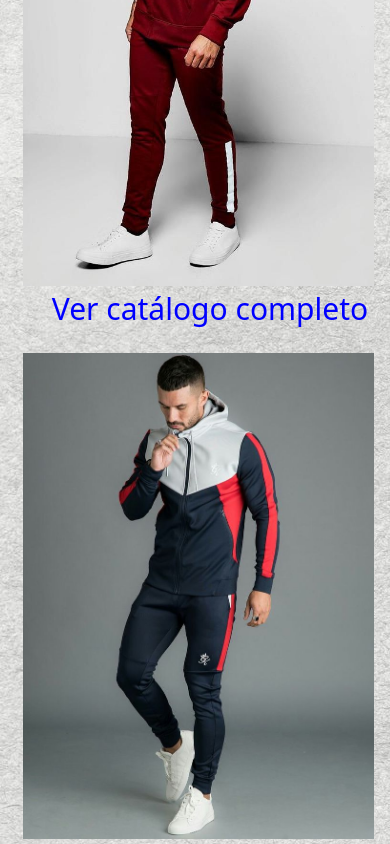
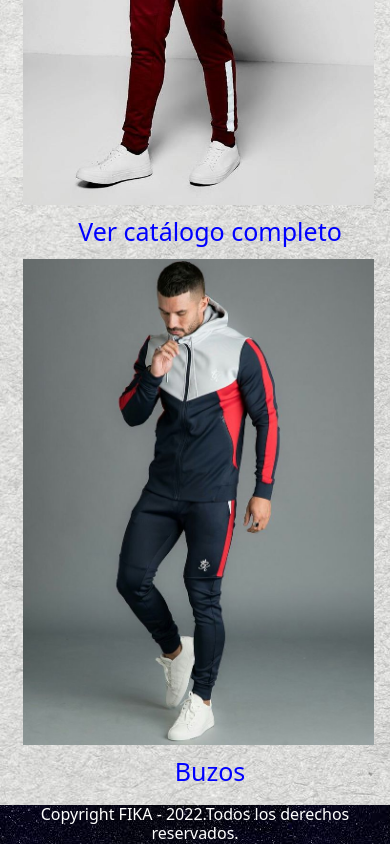
Before and after one commit to MateoGabutti/Tercera-entrega-proyecto-final, a website: page index.html in a window 390 px wide. Shown: the part 1156-2000 px from the top of the page. Drawn offline with nearby package versions, Linux system fonts and the light colour scheme.

Commit message:
Mejorando la pagina para el proyecto final

```diff
--- a/index.html
+++ b/index.html
@@ -9,7 +9,8 @@
     <meta name="keywords" content="FIKA, ropa, remeras, buzos, accesorios, comprar, calidad, hombre, mujer, moda ">
     <link href="https://cdn.jsdelivr.net/npm/bootstrap@5.1.3/dist/css/bootstrap.min.css" rel="stylesheet"
         integrity="sha384-1BmE4kWBq78iYhFldvKuhfTAU6auU8tT94WrHftjDbrCEXSU1oBoqyl2QvZ6jIW3" crossorigin="anonymous">
-    <title>Inicio</title>
+    <title>FIKA-Inicio</title>
+    <link rel="icon" type="image/jpg" href="imagenes/Fika.jpg">
     <link rel="stylesheet" href="css/prueba.css">
     <script src="https://kit.fontawesome.com/84cedf30a2.js" crossorigin="anonymous"></script>
 </head>
--- a/scss/partials/_mainBuzos.scss
+++ b/scss/partials/_mainBuzos.scss
@@ -9,6 +9,7 @@ main{
             height: 420px;
             margin: 10px;
             margin-bottom: 20px;
+
         }
         .grid-buzos-container{
             display: grid;
@@ -50,6 +51,7 @@ main{
             }
             .buzos1, .buzos2, .buzos3, .buzos4, .buzos5, .buzos6, .buzos7, .buzos8, .buzos9, .buzos10{
                 @include buzos-del-1-al-10;
+                box-shadow: 15px 15px 15px black;
             }
             .buzos-precio1{
                 grid-area: buzos-precio1;
@@ -82,7 +84,8 @@ main{
                 grid-area: buzos-precio10;
             }
             .buzos-precio1, .buzos-precio2, .buzos-precio3, .buzos-precio4, .buzos-precio5, .buzos-precio6, .buzos-precio7, .buzos-precio8, .buzos-precio9, .buzos-precio10{
-                @include buzos-precio-del-1-al-10
+                @include buzos-precio-del-1-al-10;
+                background-color: $black;
             }
         }
         @media screen and (max-width: 1400px){
--- a/scss/partials/_mainContacto.scss
+++ b/scss/partials/_mainContacto.scss
@@ -47,12 +47,12 @@ main{
                     }
                     #enviar{
                         grid-area: enviar;
-                        background-color: $black;
+                        background-color: darkgray;
                         width: 80px;
                         height: 40px;
                         border: none;
                         border-radius: 30px;
-                        color: $white;
+                        color: $black;
                     }
                     .label-nombre{grid-area: label-nombre;}
                     #nombre{grid-area: nombre;}
--- a/scss/partials/_mainIndex.scss
+++ b/scss/partials/_mainIndex.scss
@@ -19,9 +19,7 @@ main{
         .grid-index-container{
             margin: 15px;
             display: grid;
-            grid-template-columns: repeat(3, 33%);
-            grid-template-rows: repeat(2, 370px);
-            gap: 1px;
+            grid-template-columns: repeat(3, 1fr);
             grid-template-areas:
             "imagen1-index imagen2-index imagen3-index"
             "a3-index a1-index a2-index";
@@ -39,37 +37,32 @@ main{
             }
             .a1-index{
                 grid-area: a1-index;
-                margin-top: 60%;
                 @include a-index;
             }
             .a2-index{
                 grid-area: a2-index;
-                margin-top: 53%;
-                margin-bottom: 10%;
                 @include a-index;
             }
             .a3-index{
                 grid-area: a3-index;
-                margin-top: 49%;
-                margin-bottom: 10%;
                 padding: 0px;
                 @include a-index;
             }
+        }
+        @media screen and (max-width: 1400px){
+
         }
         @media screen and (max-width: 768px){
             .grid-index-container{
                 display: grid;
                 width: 100%;
-                grid-template-columns: repeat(2, 45%);
-                grid-template-rows: repeat(4,25%);
+                grid-template-columns: repeat(3, 1fr);
                 grid-template-areas:
-                "imagen1-index imagen2-index"
-                "a3-index a1-index"
-                "imagen3-index none"
-                "a2-index none";
+                "imagen1-index imagen2-index imagen3-index"
+                "a3-index a1-index a2-index";
+
                 .imagen1-index{
                     grid-area: imagen1-index;
-                    margin-right: 10px;
                 }
                 .imagen2-index{
                     grid-area: imagen2-index;
@@ -77,28 +70,27 @@ main{
                 }
                 .imagen3-index{
                     grid-area: imagen3-index;
-                    margin-top: 0%;
-                    align-items: center;
+
                 }
                 .a3-index{
                     grid-area: a3-index;
-                    margin-top: 35%;
+                    font-size: 20px;
                 }
                 .a1-index{
                     grid-area: a1-index;
-                    margin-top: 40%;
+                    font-size: 20px;
                 }
                 .a2-index{
                     grid-area: a2-index;
+                    font-size: 20px;
                 }
             }
         }
-        @media screen and (max-width: 420px){
+        @media screen and (max-width: 500px){
             .grid-index-container{
                 display: grid;
                 width: 100%;
                 grid-template-columns: repeat(1, 1fr);
-                grid-template-rows: repeat(6,300px);
                 grid-template-areas:
                 "imagen1-index"
                 "a3-index"
@@ -117,15 +109,15 @@ main{
                 }
                 .a3-index{
                     grid-area: a3-index;
-                    margin-top: 47%;
+                    font-size: 25px;
                 }
                 .a1-index{
                     grid-area: a1-index;
-                    margin-top: 60%;
+                    font-size: 25px;
                 }
                 .a2-index{
                     grid-area: a2-index;
-                    margin-top: 48%;
+                    font-size: 25px;
                 }
             }
         }
--- a/scss/partials/_mainRemeras.scss
+++ b/scss/partials/_mainRemeras.scss
@@ -50,6 +50,7 @@ main{
             }
             .remeras1, .remeras2, .remeras3, .remeras4, .remeras5, .remeras6, .remeras7, .remeras8, .remeras9, .remeras10{
                 @include remeras-del-1-al-10;
+                box-shadow: 15px 15px 15px black;
             }
             .precio1{
                 grid-area: precio1;
@@ -83,6 +84,7 @@ main{
             }
             .precio1, .precio2, .precio3, .precio4, .precio5, .precio6, .precio7, .precio8, .precio9, .precio10{
                 @include remeras-precio-del-1-al-10;
+                background-color: $black;
             }
         }
         @media screen and (max-width: 1400px){
```
Also changed, not shown: pages/buzos.html (+2 -1 lines), pages/catalogo.html (+2 -1 lines), pages/contacto.html (+2 -1 lines), pages/remeras.html (+2 -1 lines), css/prueba.css.
